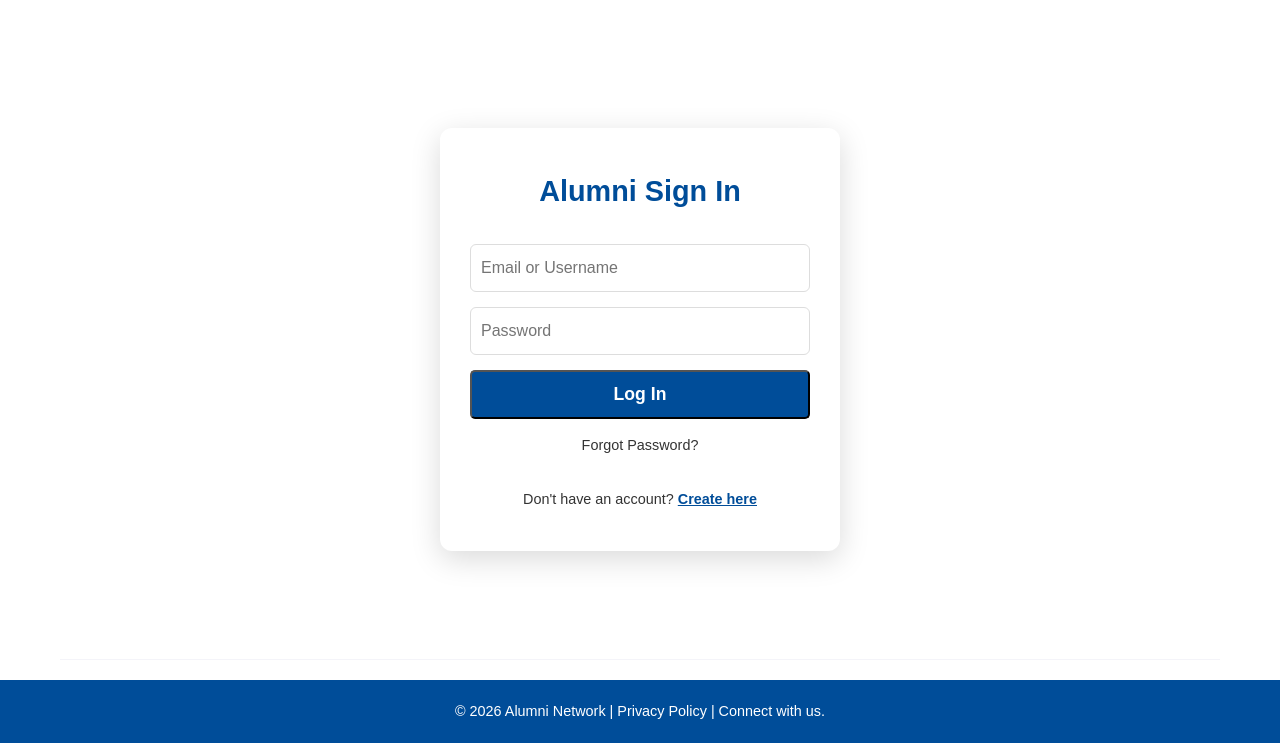
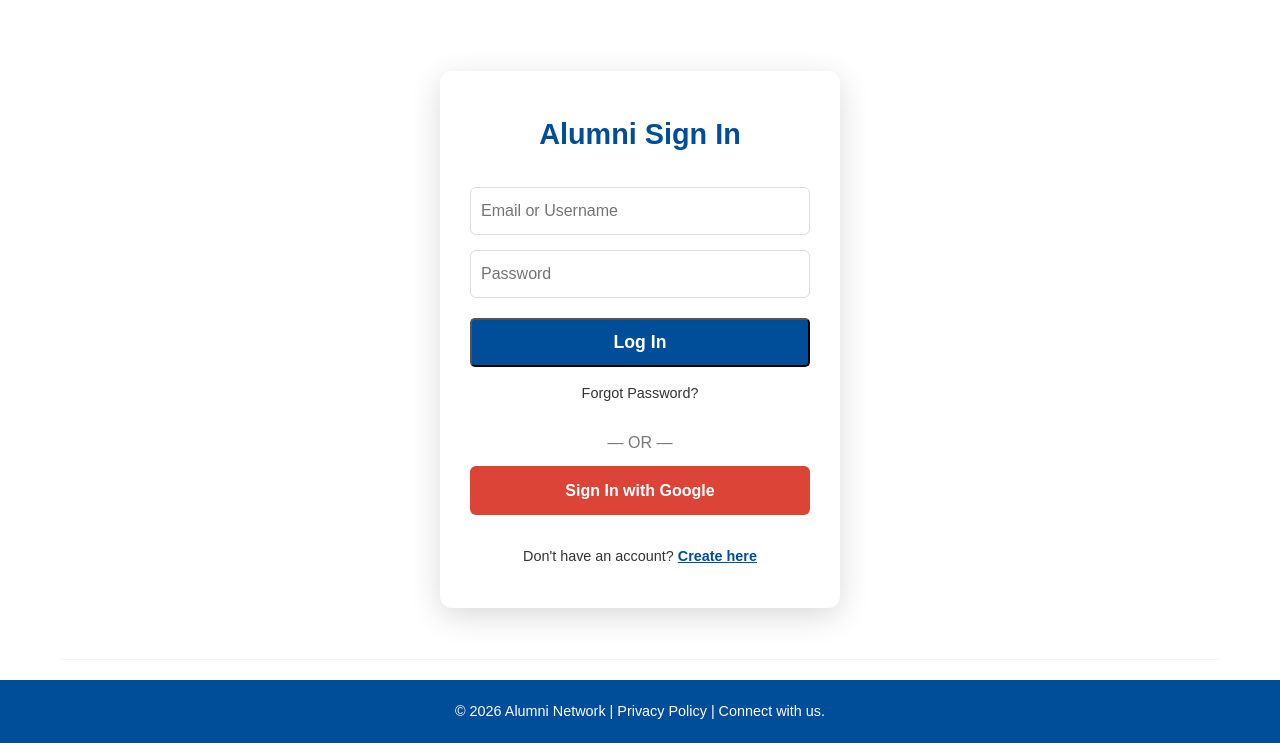
Before and after one commit to sathvik70004-cmyk/Alumni_portal, a Flask app: page /login in a window 1280 px wide. Shown: the part 90-833 px from the top of the page. Run offline with Flask 3, Linux system fonts and the light colour scheme; some libraries are stand-ins or nearby versions.

Commit message:
Update login.html
to add firebase authentication

```diff
--- a/app/templates/login.html
+++ b/app/templates/login.html
@@ -6,6 +6,7 @@
     <title>User Login</title>
     <link rel="stylesheet" href="{{ url_for('static', filename='css/style.css') }}">
     <style>
+        /* Specific CSS for the clean, centered card design */
         .modern-login-card {
             max-width: 400px;
             width: 100%;
@@ -15,8 +16,10 @@
             box-shadow: 0 8px 30px rgba(0, 0, 0, 0.15);
             text-align: center;
         }
-        .modern-login-card .logo {
-            margin-bottom: 25px;
+        .modern-login-card h1 {
+            color: var(--primary-color);
+            font-size: 1.8em;
+            margin-bottom: 30px;
         }
         .login-input {
             width: 100%;
@@ -27,7 +30,7 @@
             font-size: 1em;
         }
         .btn-google {
-            background-color: #db4437;
+            background-color: #db4437; /* Google Red */
             color: white !important;
             border: none;
             width: 100%;
@@ -80,14 +83,24 @@
                 <form method="POST" action="{{ url_for('login') }}">
                     {{ form.hidden_tag() }}
 
-                    <p>{{ form.username_or_email(class="login-input", placeholder="Email or Username", required=true) }}</p>
+                    <fieldset class="form-section" style="border: none; padding: 0;">
+                        <p>{{ form.username_or_email(class="login-input", placeholder="Email or Username", required=true) }}</p>
 
-                    <p>{{ form.password(class="login-input", placeholder="Password", required=true) }}</p>
+                        <p>{{ form.password(class="login-input", placeholder="Password", required=true) }}</p>
 
-                    <p>{{ form.submit(class="cta-button submit-button", style="width: 100%; padding: 12px; font-size: 1.1em;") }}</p>
+                        <p>{{ form.submit(class="cta-button submit-button", style="width: 100%; padding: 12px; font-size: 1.1em; margin-top: 5px; background-color: var(--primary-color);") }}</p>
+                    </fieldset>
                 </form>
 
                 <p style="font-size: 0.9em; margin: 15px 0;">Forgot Password?</p>
+
+                <div style="margin-top: 25px;">
+                    <p style="margin-bottom: 10px; color: #777;">— OR —</p>
+
+                    <a href="{{ url_for('google_login') }}" class="btn-google">
+                        Sign In with Google
+                    </a>
+                </div>
 
                 <p class="login-prompt" style="margin-top: 30px; font-size: 0.9em;">
                     Don't have an account? <a href="{{ url_for('register_hub') }}" style="font-weight: bold; color: var(--primary-color);">Create here</a>
```
